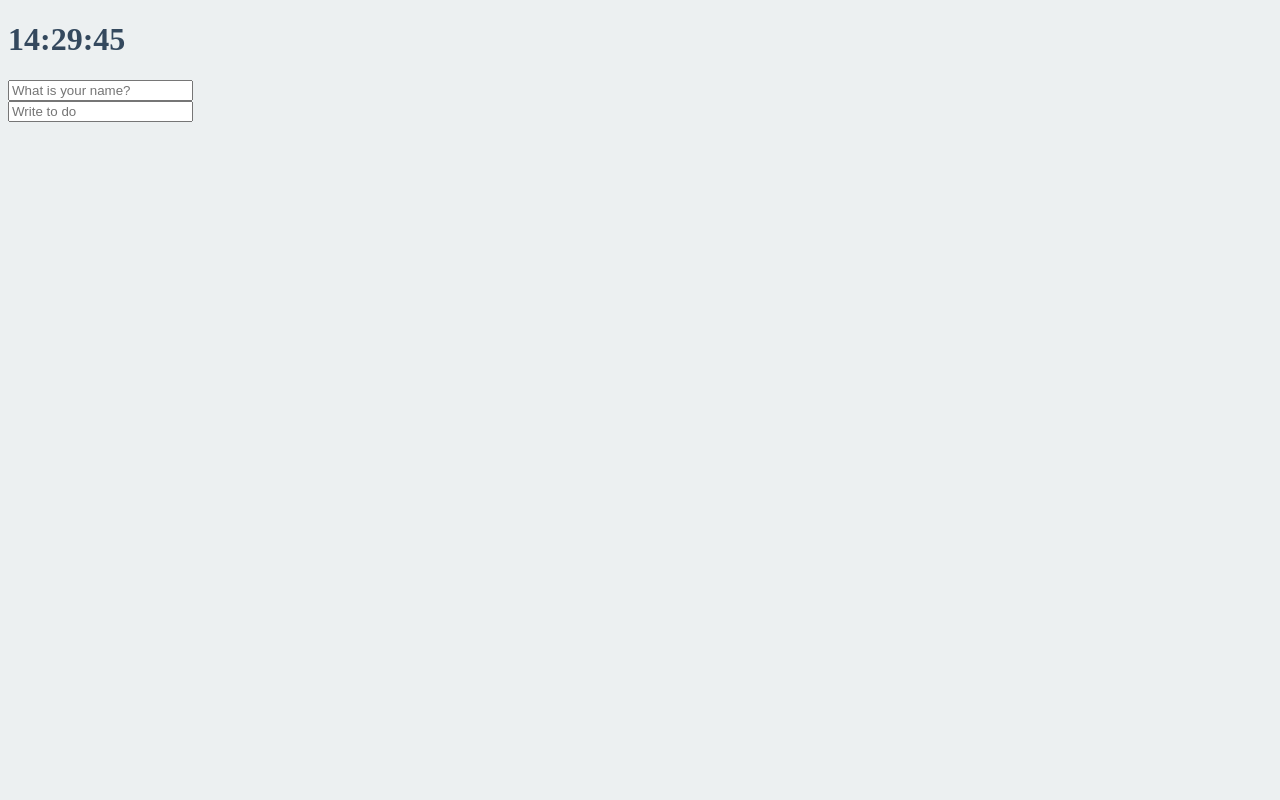
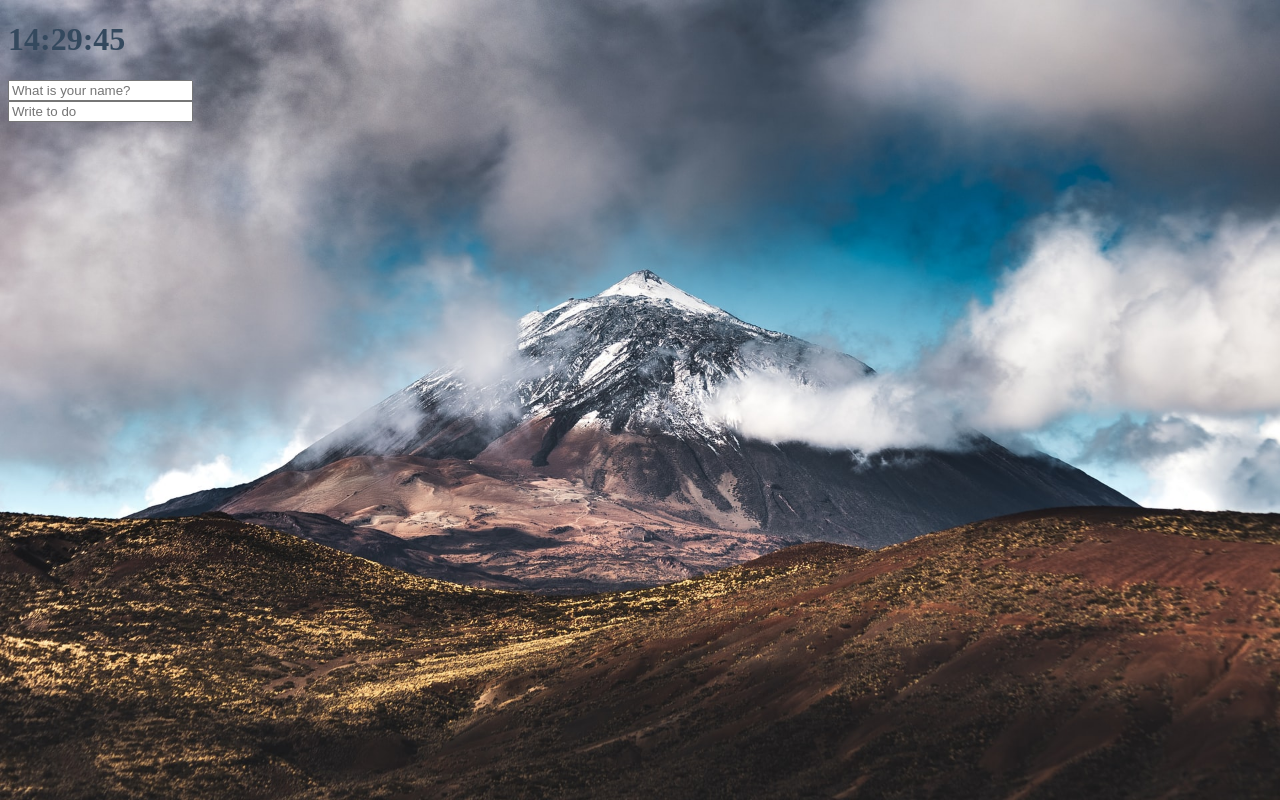
Before and after one commit to Jin294/js-clock, a plain HTML site: page index.html in a window 1280 px wide. Drawn offline with Linux system fonts and the light colour scheme.

Commit message:
#3.7 Image Background

```diff
--- /dev/null
+++ b/bg.js
@@ -0,0 +1,26 @@
+const body = document.querySelector("body");
+
+const IMG_NUMBER = 3;
+// IMG_NUMBER = real image file number you have
+function paintImage(imgNumber) {
+  const image = new Image();
+  image.src = `images/${imgNumber + 1}.jpg`;
+  image.classList.add("bgImage");
+  body.prepend(image);
+}
+//숫자 0부터 시작하니까 +1
+function genRandom() {
+  const number = Math.floor(Math.random() * IMG_NUMBER);
+  return number;
+}
+/* Math.random() = 무작위 난수 생성
+   Math.random() * n = n 미만의 무작위 난수 생성 (0부터)
+   Math.floor() = floor 바닥, 바닥으로 끌고간다 =내림
+   Math.ceil()) = celi 천장 = 올림
+   */
+function init() {
+  const randomNumber = genRandom();
+  paintImage(randomNumber);
+}
+
+init();
--- a/index.css
+++ b/index.css
@@ -1,5 +1,5 @@
 body {
-  background-color: #ecf0f1;
+  background-color: #2c3e50;
 }
 .btn {
   cursor: pointer;
@@ -18,3 +18,22 @@ body {
 .showing {
   display: block;
 }
+
+@keyframes fadeIn {
+  from {
+    opacity: 0;
+  }
+  to {
+    opacity: 1;
+  }
+}
+
+.bgImage {
+  position: absolute;
+  top: 0;
+  left: 0;
+  width: 100%;
+  height: 100%;
+  z-index: -1;
+  animation: fadeIn 0.5s linear;
+}
--- a/index.html
+++ b/index.html
@@ -22,5 +22,6 @@
   <script src="clock.js"></script>
   <script src="greeting.js"></script>
   <script src="todo.js"></script>
+  <script src="bg.js"></script>
 </body>
 </html>
```
Also changed, not shown: images/1.jpg (added), images/2.jpg (added), images/3.jpg (added).
